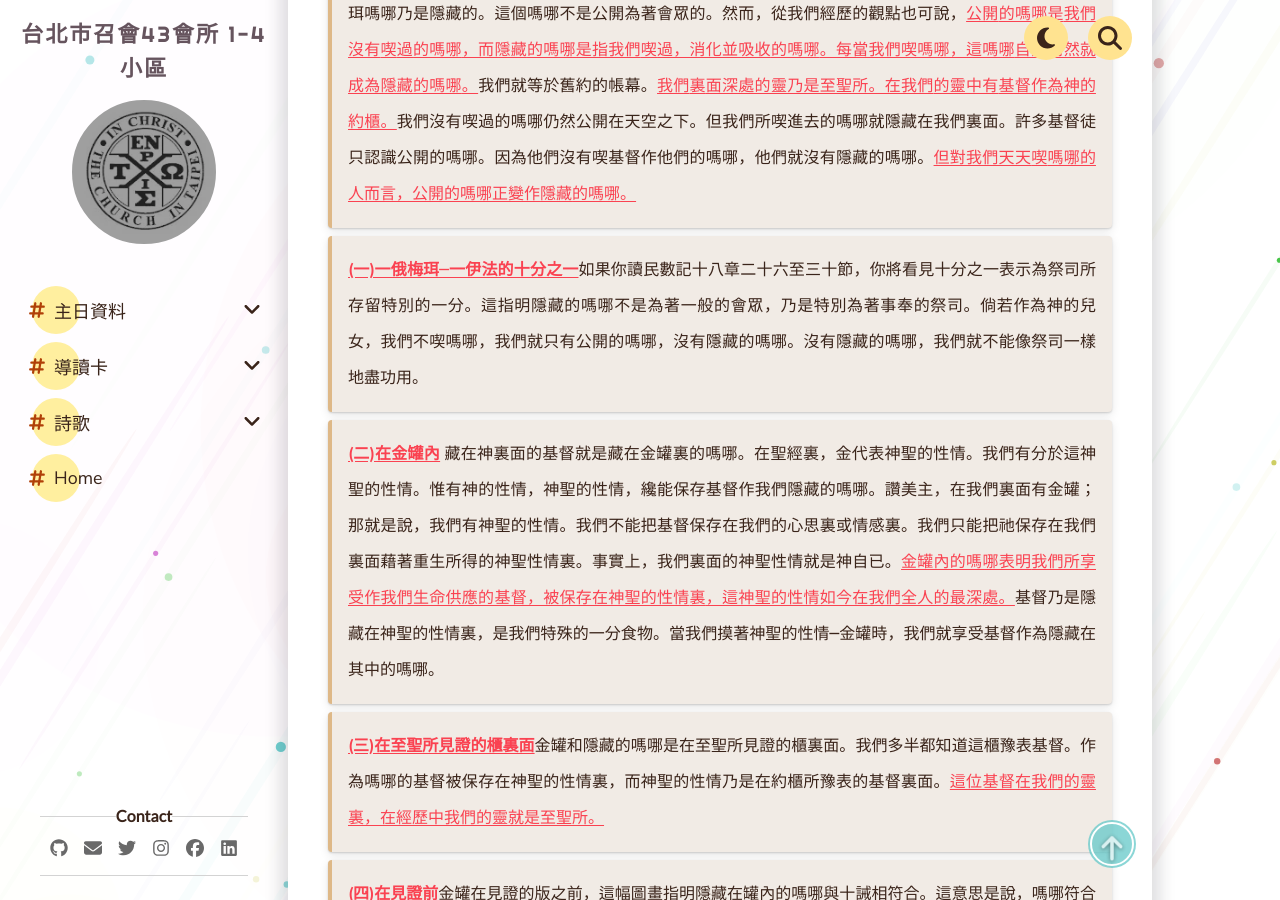
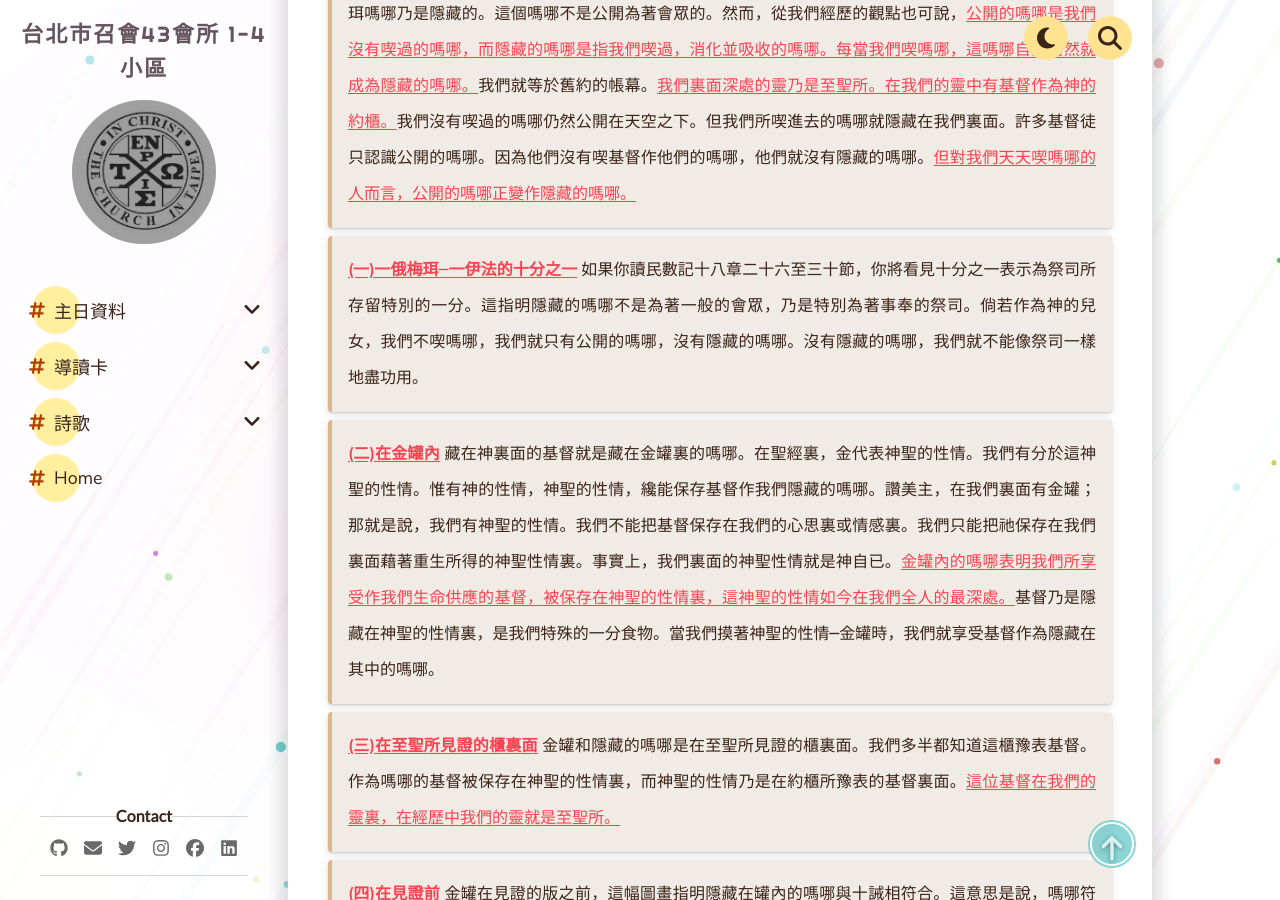
Before and after one commit to cit-hall-43/cit-hall-43.github.io, a Jekyll site: the page built from _pages/導讀卡/第37週導讀卡.md, in a window 1280 px wide and 900 px high, scrolled down 5215 px. Built offline with Jekyll 4.4.1, drawn with Linux system fonts in a browser that asks for light colours; comment, search, counter and statistics services are not loaded.

Commit message:
hot fixed

```diff
--- a/_pages/導讀卡/第37週導讀卡.md
+++ b/_pages/導讀卡/第37週導讀卡.md
@@ -74,16 +74,13 @@
 
 > **隱藏的嗎哪**  公開的嗎哪是以色列人每天早晨所收取的嗎哪，但放在罐內保存在至聖所的約櫃裏面的一俄梅珥嗎哪乃是隱藏的。這個嗎哪不是公開為著會眾的。然而，從我們經歷的觀點也可說，<u>公開</u><u>的嗎哪是</u><u>我們沒有</u><u>喫</u><u>過</u><u>的嗎哪</u><u>，而隱藏</u><u>的嗎哪是</u><u>指我們</u><u>喫</u><u>過，消化並吸收</u><u>的嗎哪</u><u>。每當我們</u><u>喫嗎哪，這嗎哪</u><u>自然而然就成為隱藏</u><u>的嗎哪</u><u>。</u>我們就等於舊約的帳幕。<u>我們</u><u>裏</u><u>面深處的靈乃是至聖所。在我們</u><u>的靈中有</u><u>基督作為神的</u><u>約櫃。</u>我們沒有喫過的嗎哪仍然公開在天空之下。但我們所喫進去的嗎哪就隱藏在我們裏面。許多基督徒只認識公開的嗎哪。因為他們沒有喫基督作他們的嗎哪，他們就沒有隱藏的嗎哪。<u>但對我們天天</u><u>喫</u><u>嗎哪的人而言，公開的</u><u>嗎哪正變作</u><u>隱藏</u><u>的嗎哪</u><u>。</u>
 
-> **<u>(一)一俄梅珥─一伊法的十分之一</u>**如果你讀民數記十八章二十六至三十節，你將看見十分之一表示為祭司所存留特別的一分。這指明隱藏的嗎哪不是為著一般的會眾，乃是特別為著事奉的祭司。倘若作為神的兒女，我們不喫嗎哪，我們就只有公開的嗎哪，沒有隱藏的嗎哪。沒有隱藏的嗎哪，我們就不能像祭司一樣地盡功用。
+> **<u>(一)一俄梅珥─一伊法的十分之一</u>** 如果你讀民數記十八章二十六至三十節，你將看見十分之一表示為祭司所存留特別的一分。這指明隱藏的嗎哪不是為著一般的會眾，乃是特別為著事奉的祭司。倘若作為神的兒女，我們不喫嗎哪，我們就只有公開的嗎哪，沒有隱藏的嗎哪。沒有隱藏的嗎哪，我們就不能像祭司一樣地盡功用。
 
 > **<u>(二)在金罐內</u>**  藏在神裏面的基督就是藏在金罐裏的嗎哪。在聖經裏，金代表神聖的性情。我們有分於這神聖的性情。惟有神的性情，神聖的性情，纔能保存基督作我們隱藏的嗎哪。讚美主，在我們裏面有金罐；那就是說，我們有神聖的性情。我們不能把基督保存在我們的心思裏或情感裏。我們只能把祂保存在我們裏面藉著重生所得的神聖性情裏。事實上，我們裏面的神聖性情就是神自已。<u>金罐內的嗎哪表明</u><u>我們所享受作我們生命供應的基督，被保存在神聖的性情</u><u>裏</u><u>，這神聖的性情如今在我們全人的最深處。</u>基督乃是隱藏在神聖的性情裏，是我們特殊的一分食物。當我們摸著神聖的性情─金罐時，我們就享受基督作為隱藏在其中的嗎哪。
 
-> **<u>(三)在至聖所見證的櫃裏面</u>**金罐和隱藏的嗎哪是在至聖所見證的櫃裏面。我們多半都知道這櫃豫表基督。作為嗎哪的基督被保存在神聖的性情裏，而神聖的性情乃是在約櫃所豫表的基督裏面。<u>這位基督在我們的靈</u><u>裏</u><u>，在經歷中我們的靈就是至聖所。</u>
+> **<u>(三)在至聖所見證的櫃裏面</u>** 金罐和隱藏的嗎哪是在至聖所見證的櫃裏面。我們多半都知道這櫃豫表基督。作為嗎哪的基督被保存在神聖的性情裏，而神聖的性情乃是在約櫃所豫表的基督裏面。<u>這位基督在我們的靈</u><u>裏</u><u>，在經歷中我們的靈就是至聖所。</u>
 
-> **<u>(四)在見證前</u>**金罐在見證的版之前，這幅圖畫指明隱藏在罐內的嗎哪與十誡相符合。這意思是說，嗎哪符合神的律法。包含在神性情裏的嗎哪符合神的見證，神的見證描述神的性情，並且為神的性情作見證。律法乃是神之所是的見證。
-
->
-
+> **<u>(四)在見證前</u>** 金罐在見證的版之前，這幅圖畫指明隱藏在罐內的嗎哪與十誡相符合。這意思是說，嗎哪符合神的律法。包含在神性情裏的嗎哪符合神的見證，神的見證描述神的性情，並且為神的性情作見證。律法乃是神之所是的見證。
 
 
 ## 週五
@@ -100,7 +97,7 @@
 
 > **享受基督作住棚節**  逾越節表徵基督作為神在法理一面救贖的開端，住棚節表徵基督作為神在生機一面完全救恩的完成。利未記23章說，神為祂的選民每年設立了七個節期。第一個節期是逾越節，最後一個節期是住棚節。<u>逾越節是我們對基督之享受的起頭，</u><u>住棚節</u><u>是我們對基督之享受的完成。逾越節是神為</u><u>祂</u><u>子民所設立之一切的節期中的第一個節期，</u><u>豫表基督</u><u>是我們對</u><u>祂</u><u>之享受的開端，使我們</u><u>開始過屬靈</u><u>的生活，整個基督徒的生活，應當是一個節期。</u>
 
-> **住棚節這名稱裏的『棚』含示記念的思想**  神設立住棚節，是要以色列人記念他的先祖在曠野漂流時，如何住在帳棚裏，期望進入美地的安息。每個人都有一個帳棚，在這些帳棚中間，神有一個會幕，所以住棚節乃是記念神的故事。這指向主在設立祂的桌子時所說的話，祂告訴我們要喫餅喝杯，為的是記念祂。主的桌子是一個記念，正如住棚節是一個記念一樣。
+> **住棚節這名稱裏的『棚』含示記念的思想**   神設立住棚節，是要以色列人記念他的先祖在曠野漂流時，如何住在帳棚裏，期望進入美地的安息。每個人都有一個帳棚，在這些帳棚中間，神有一個會幕，所以住棚節乃是記念神的故事。這指向主在設立祂的桌子時所說的話，祂告訴我們要喫餅喝杯，為的是記念祂。主的桌子是一個記念，正如住棚節是一個記念一樣。
 
 > **以色列人來在一起過這節，敬拜神並享受他們美地的出產**  乃是一幅相調的真實圖畫。住棚節的實際乃是一個享受的時候，記念我們如何經歷神，以及神如何與我們同住。<u>今天我們享受基督</u><u>作住棚節</u><u>，團體的來在一起相調，享受基督的豐富就作美地的出產，這</u><u>題醒</u><u>我們仍在曠野</u><u>裏</u><u>，需要進入新耶路撒冷這永遠帳幕的安息</u><u>裏</u><u>。</u>
 
@@ -130,14 +127,14 @@
 
 > <u>賜</u><u>生命</u><u>的靈是複合</u><u>的靈，由複合</u><u>的膏油</u><u>連同及各種</u><u>成分</u>所豫表
 
-> 1. 橄欖油表徵帶著神性之神的靈。
+1. 橄欖油表徵帶著神性之神的靈。
 
-> 2. 沒藥表徵基督寶貴的死。
+2. 沒藥表徵基督寶貴的死。
 
-> 3. 肉桂表徵基督之死的甜美與功效。
+3. 肉桂表徵基督之死的甜美與功效。
 
-> 4. 菖蒲表徵基督寶貴的復活。
+4. 菖蒲表徵基督寶貴的復活。
 
-> 5. 桂皮表徵基督復活的驅逐能力。<u>以上所有元素調在一起，就製造成為一種膏油，</u><u>為著膏抹一切與敬</u><u>拜神有關的人與物。</u>
+5. 桂皮表徵基督復活的驅逐能力。<u>以上所有元素調在一起，就製造成為一種膏油，</u><u>為著膏抹一切與敬</u><u>拜神有關的人與物。</u>
 
 > <u>賜</u><u>生命的靈</u><u>就是主靈</u><u>，那是靈的基督</u><u>為著</u><u>信徒新陳代謝的變化，以及基督身體的長大與建造</u><u>，</u><u>正常的基督徒生活，在於我們對那靈的認識和經歷，基督若不是</u><u>賜</u><u>生命的靈，我們就無法在神的經綸</u><u>裏</u><u>對</u><u>神有任何經歷</u>
```
